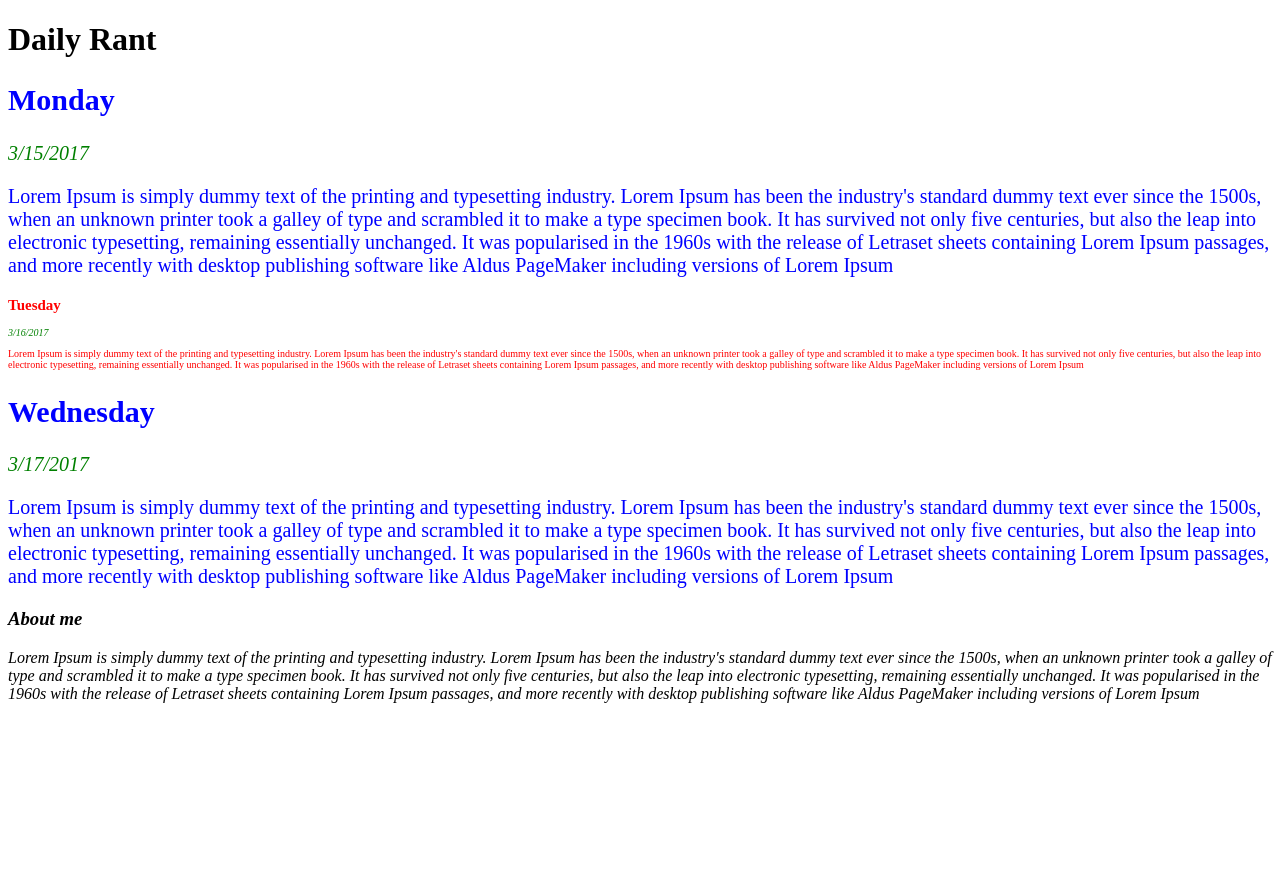
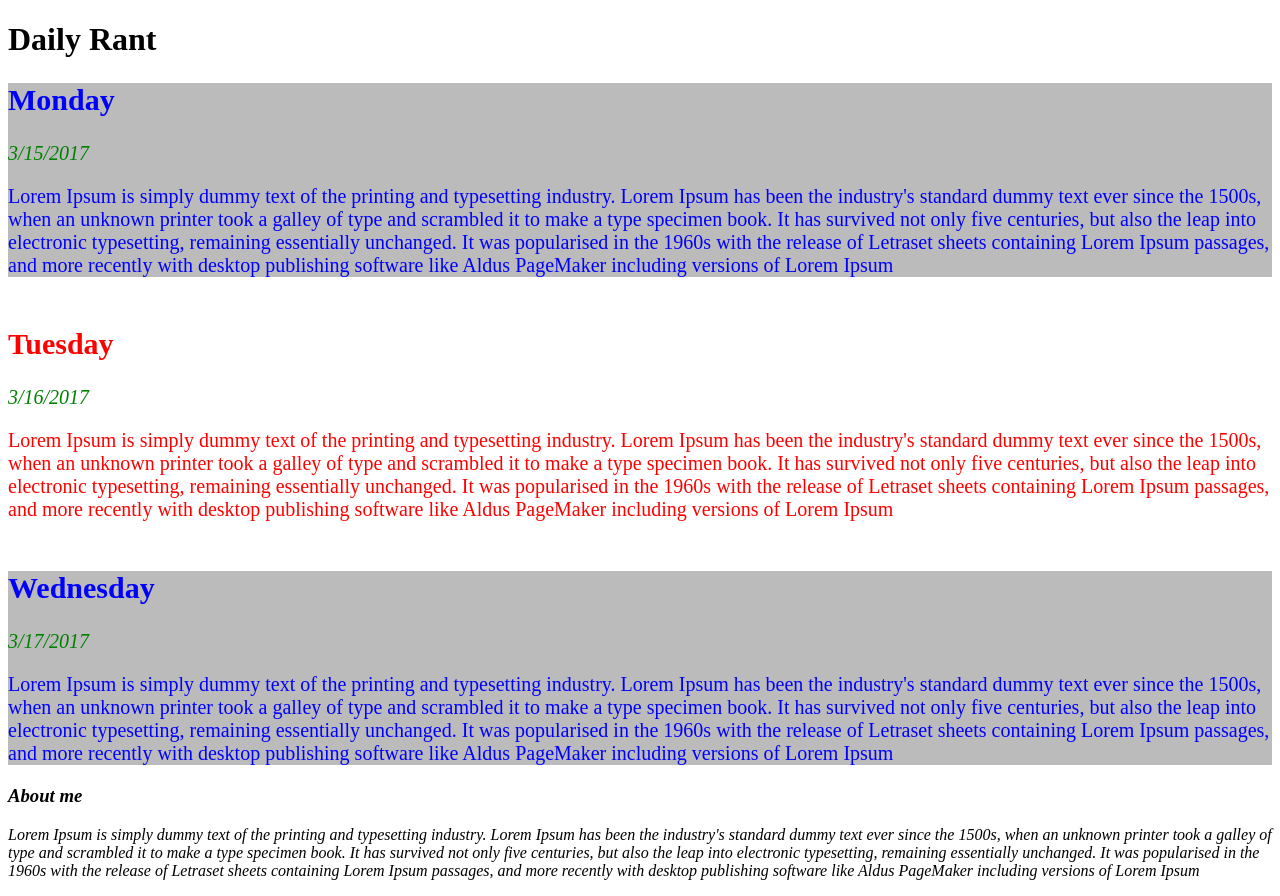
Before and after one commit to Epicodus-SZ/blogging, a plain HTML site: page index.html in a window 1280 px wide. Before the commit the page ends 800 px from the top, so only its background shows below. Drawn offline with Linux system fonts and the light colour scheme.

Commit message:
add top and bottom margins

```diff
--- a/css/styles.css
+++ b/css/styles.css
@@ -1,11 +1,14 @@
 .blogpost1 {
     font-size: 20px;
     color: blue;
+    background-color: #bbb;
 }
 
 .blogpost2 {
-    font-size: 10px;
+    font-size: 20px;
     color: red;
+    margin-top: 50px;
+    margin-bottom: 50px;
 }
 
 .date {
```
